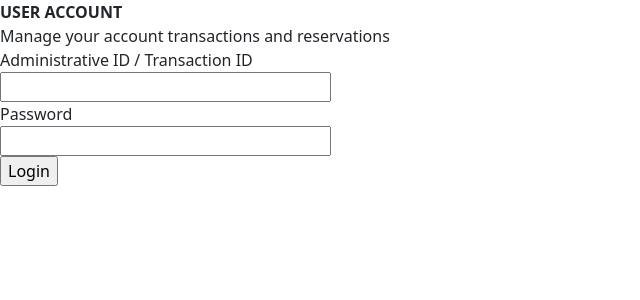
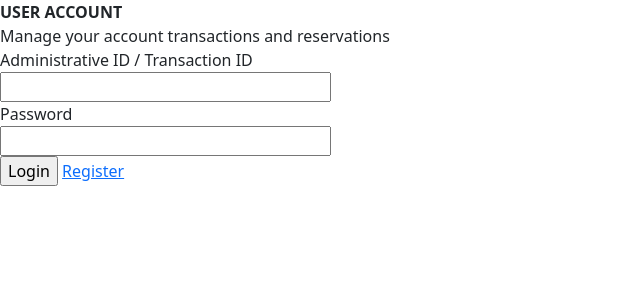
Before and after one commit to RhymeD0/PHP-Finals, a PHP site: page /login.php in a window 1280 px wide. Shown: the top 300 px of the page, without its empty margins (0-640 px from the left). Run offline with PHP 8.4, Linux system fonts and the light colour scheme.

Commit message:
Update login.php

```diff
--- a/login.php
+++ b/login.php
@@ -55,6 +55,7 @@ if($_SERVER["REQUEST_METHOD"]=="POST"){
         <a>Password</a><br>
         <input class="inputBox" type="password" name="password" id="password" required size="30"><br>
         <input type="submit"  name="submit" class="submitBtn" value="Login">
+        <a href="register.php">Register</a>
         </form>
     </div>
     </body>
```
